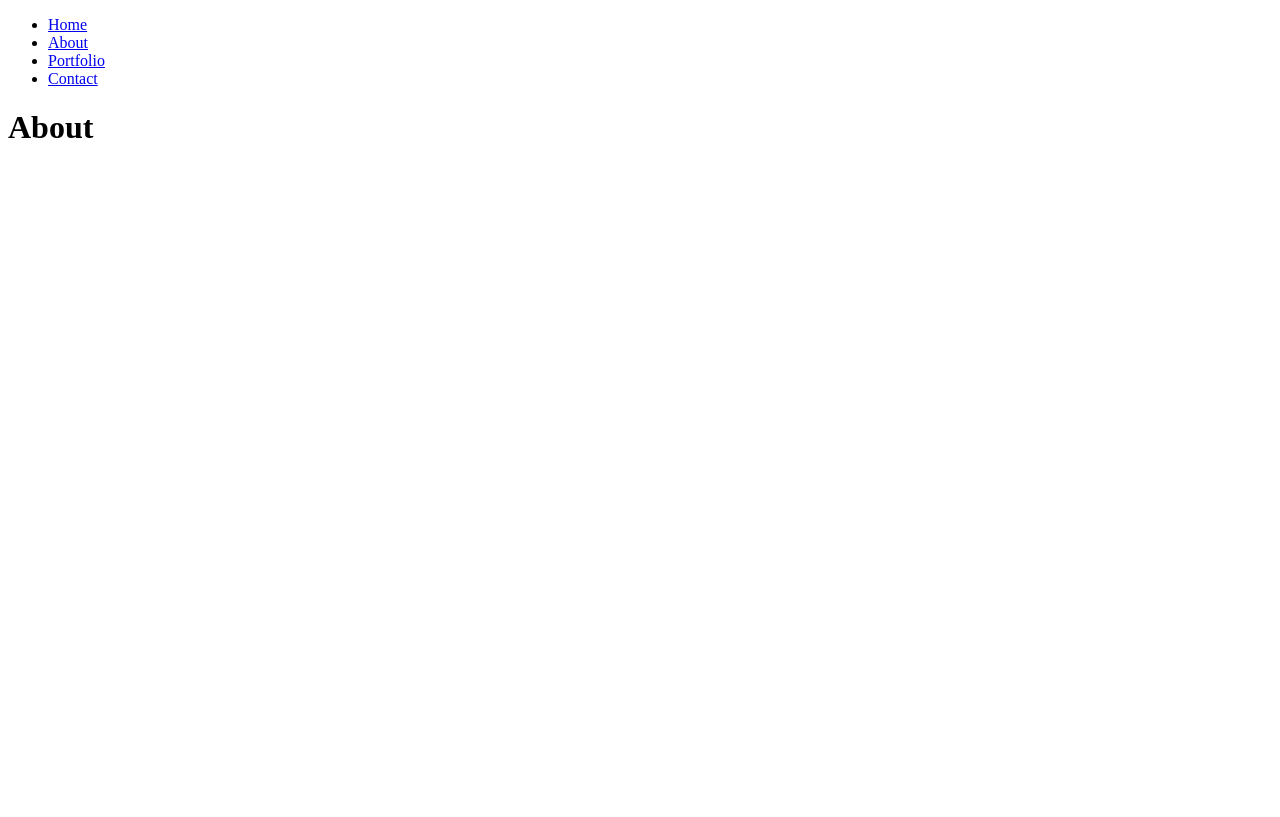
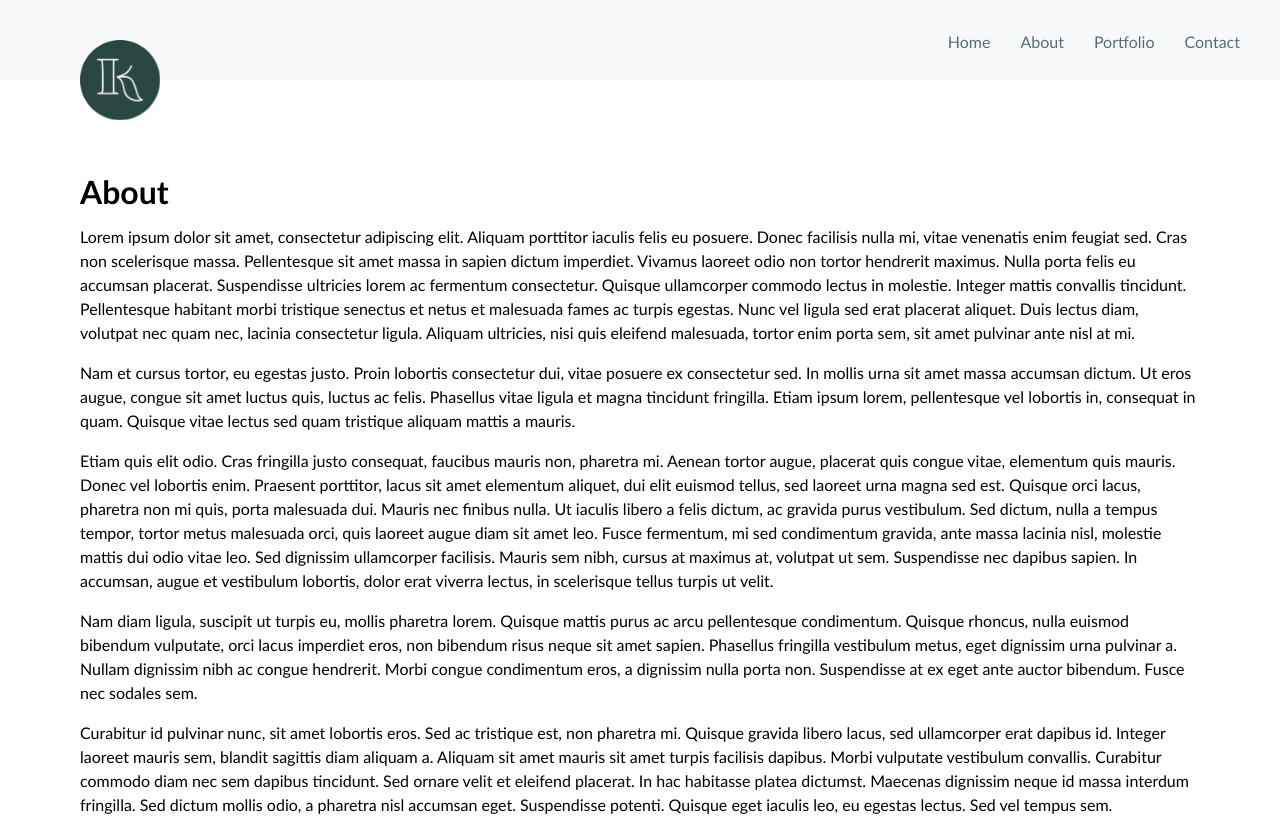
Before and after one commit to kaitvan/portfolio, a React (Vite) app: page /about in a window 1280 px wide. Built offline with nearby package versions, Linux system fonts and the light colour scheme.

Commit message:
Add style to nav bar

```diff
--- a/src/components/Navigation.jsx
+++ b/src/components/Navigation.jsx
@@ -1,10 +1,13 @@
 import { Link } from "react-router-dom";
+import Logo from "../assets/logo-emerald.png";
+import styles from "./Navigation.module.css";
 
 const Navigation = () => {
   return (
-    <header>
+    <header className={styles.header}>
+      <img src={Logo} className={styles.logo} />
       <nav>
-        <ul>
+        <ul className={styles.list}>
           <li>
             <Link to="/">Home</Link>
           </li>
@@ -19,6 +22,7 @@ const Navigation = () => {
           </li>
         </ul>
       </nav>
+      <div className={styles["fixed-margin-top"]}></div>
     </header>
   );
 };
--- /dev/null
+++ b/src/components/Navigation.module.css
@@ -0,0 +1,46 @@
+.header {
+  display: flex;
+  justify-content: right;
+  background: var(--color-gray);
+  width: 100%;
+  height: 80px;
+  position: fixed;
+  top: 0;
+}
+
+.list {
+  display: flex;
+  gap: 30px;
+  margin: 30px 40px;
+  list-style-type: none;
+}
+
+.list a {
+  text-decoration: none;
+  color: var(--color-medium-green);
+}
+
+.list a:hover,
+.list a.active {
+  color: var(--color-dark-green);
+}
+
+.logo {
+  position: absolute;
+  z-index: 1000;
+  height: 80px;
+  top: 40px;
+  left: 80px;
+}
+
+.fixed-margin-top {
+  position: fixed;
+  top: 80px;
+  height: 60px;
+  width: 100%;
+  background-image: linear-gradient(
+    rgba(255, 255, 255, 1),
+    90%,
+    rgba(255, 255, 255, 0)
+  );
+}
--- /dev/null
+++ b/src/index.css
@@ -0,0 +1,24 @@
+:root {
+  font-family: Calibri, "Trebuchet MS", sans-serif;
+  font-size: 16px;
+  line-height: 24px;
+  font-weight: 400;
+
+  font-synthesis: none;
+  text-rendering: optimizeLegibility;
+  -webkit-font-smoothing: antialiased;
+  -moz-osx-font-smoothing: grayscale;
+  -webkit-text-size-adjust: 100%;
+
+  --color-white: #ffffff;
+  --color-gray: #f8f9fa;
+  --color-light-gold: #e3bc6d;
+  --color-dark-gold: #dda83f;
+  --color-light-green: #b0bdb9;
+  --color-medium-green: #586c73;
+  --color-dark-green: #2b4743;
+}
+
+body {
+  margin: 0;
+}
--- a/src/main.jsx
+++ b/src/main.jsx
@@ -1,6 +1,7 @@
 import React from "react";
 import ReactDOM from "react-dom/client";
 import App from "./App.jsx";
+import "./index.css";
 
 ReactDOM.createRoot(document.getElementById("root")).render(
   <React.StrictMode>
--- a/src/pages/About.jsx
+++ b/src/pages/About.jsx
@@ -1,5 +1,67 @@
 const AboutPage = () => {
-  return <h1>About</h1>;
+  return (
+    <>
+      <h1>About</h1>
+      <p>
+        Lorem ipsum dolor sit amet, consectetur adipiscing elit. Aliquam
+        porttitor iaculis felis eu posuere. Donec facilisis nulla mi, vitae
+        venenatis enim feugiat sed. Cras non scelerisque massa. Pellentesque sit
+        amet massa in sapien dictum imperdiet. Vivamus laoreet odio non tortor
+        hendrerit maximus. Nulla porta felis eu accumsan placerat. Suspendisse
+        ultricies lorem ac fermentum consectetur. Quisque ullamcorper commodo
+        lectus in molestie. Integer mattis convallis tincidunt. Pellentesque
+        habitant morbi tristique senectus et netus et malesuada fames ac turpis
+        egestas. Nunc vel ligula sed erat placerat aliquet. Duis lectus diam,
+        volutpat nec quam nec, lacinia consectetur ligula. Aliquam ultricies,
+        nisi quis eleifend malesuada, tortor enim porta sem, sit amet pulvinar
+        ante nisl at mi.
+      </p>
+      <p>
+        Nam et cursus tortor, eu egestas justo. Proin lobortis consectetur dui,
+        vitae posuere ex consectetur sed. In mollis urna sit amet massa accumsan
+        dictum. Ut eros augue, congue sit amet luctus quis, luctus ac felis.
+        Phasellus vitae ligula et magna tincidunt fringilla. Etiam ipsum lorem,
+        pellentesque vel lobortis in, consequat in quam. Quisque vitae lectus
+        sed quam tristique aliquam mattis a mauris.
+      </p>
+      <p>
+        Etiam quis elit odio. Cras fringilla justo consequat, faucibus mauris
+        non, pharetra mi. Aenean tortor augue, placerat quis congue vitae,
+        elementum quis mauris. Donec vel lobortis enim. Praesent porttitor,
+        lacus sit amet elementum aliquet, dui elit euismod tellus, sed laoreet
+        urna magna sed est. Quisque orci lacus, pharetra non mi quis, porta
+        malesuada dui. Mauris nec finibus nulla. Ut iaculis libero a felis
+        dictum, ac gravida purus vestibulum. Sed dictum, nulla a tempus tempor,
+        tortor metus malesuada orci, quis laoreet augue diam sit amet leo. Fusce
+        fermentum, mi sed condimentum gravida, ante massa lacinia nisl, molestie
+        mattis dui odio vitae leo. Sed dignissim ullamcorper facilisis. Mauris
+        sem nibh, cursus at maximus at, volutpat ut sem. Suspendisse nec dapibus
+        sapien. In accumsan, augue et vestibulum lobortis, dolor erat viverra
+        lectus, in scelerisque tellus turpis ut velit.
+      </p>
+      <p>
+        Nam diam ligula, suscipit ut turpis eu, mollis pharetra lorem. Quisque
+        mattis purus ac arcu pellentesque condimentum. Quisque rhoncus, nulla
+        euismod bibendum vulputate, orci lacus imperdiet eros, non bibendum
+        risus neque sit amet sapien. Phasellus fringilla vestibulum metus, eget
+        dignissim urna pulvinar a. Nullam dignissim nibh ac congue hendrerit.
+        Morbi congue condimentum eros, a dignissim nulla porta non. Suspendisse
+        at ex eget ante auctor bibendum. Fusce nec sodales sem.
+      </p>
+      <p>
+        Curabitur id pulvinar nunc, sit amet lobortis eros. Sed ac tristique
+        est, non pharetra mi. Quisque gravida libero lacus, sed ullamcorper erat
+        dapibus id. Integer laoreet mauris sem, blandit sagittis diam aliquam a.
+        Aliquam sit amet mauris sit amet turpis facilisis dapibus. Morbi
+        vulputate vestibulum convallis. Curabitur commodo diam nec sem dapibus
+        tincidunt. Sed ornare velit et eleifend placerat. In hac habitasse
+        platea dictumst. Maecenas dignissim neque id massa interdum fringilla.
+        Sed dictum mollis odio, a pharetra nisl accumsan eget. Suspendisse
+        potenti. Quisque eget iaculis leo, eu egestas lectus. Sed vel tempus
+        sem.
+      </p>
+    </>
+  );
 };
 
 export default AboutPage;
--- a/src/pages/Root.jsx
+++ b/src/pages/Root.jsx
@@ -1,13 +1,14 @@
 import { Outlet } from "react-router-dom";
 import Navigation from "../components/Navigation";
+import styles from "./Root.module.css";
 
 const RootLayout = () => {
   return (
     <>
-      <Navigation />
       <main>
         <Outlet />
       </main>
+      <Navigation />
     </>
   );
 };
--- /dev/null
+++ b/src/pages/Root.module.css
@@ -0,0 +1,5 @@
+main {
+  position: relative;
+  top: 100px;
+  margin: 80px;
+}
```
Also changed, not shown: src/assets/logo-emerald.png (added), src/assets/logo-gold.png (added).
